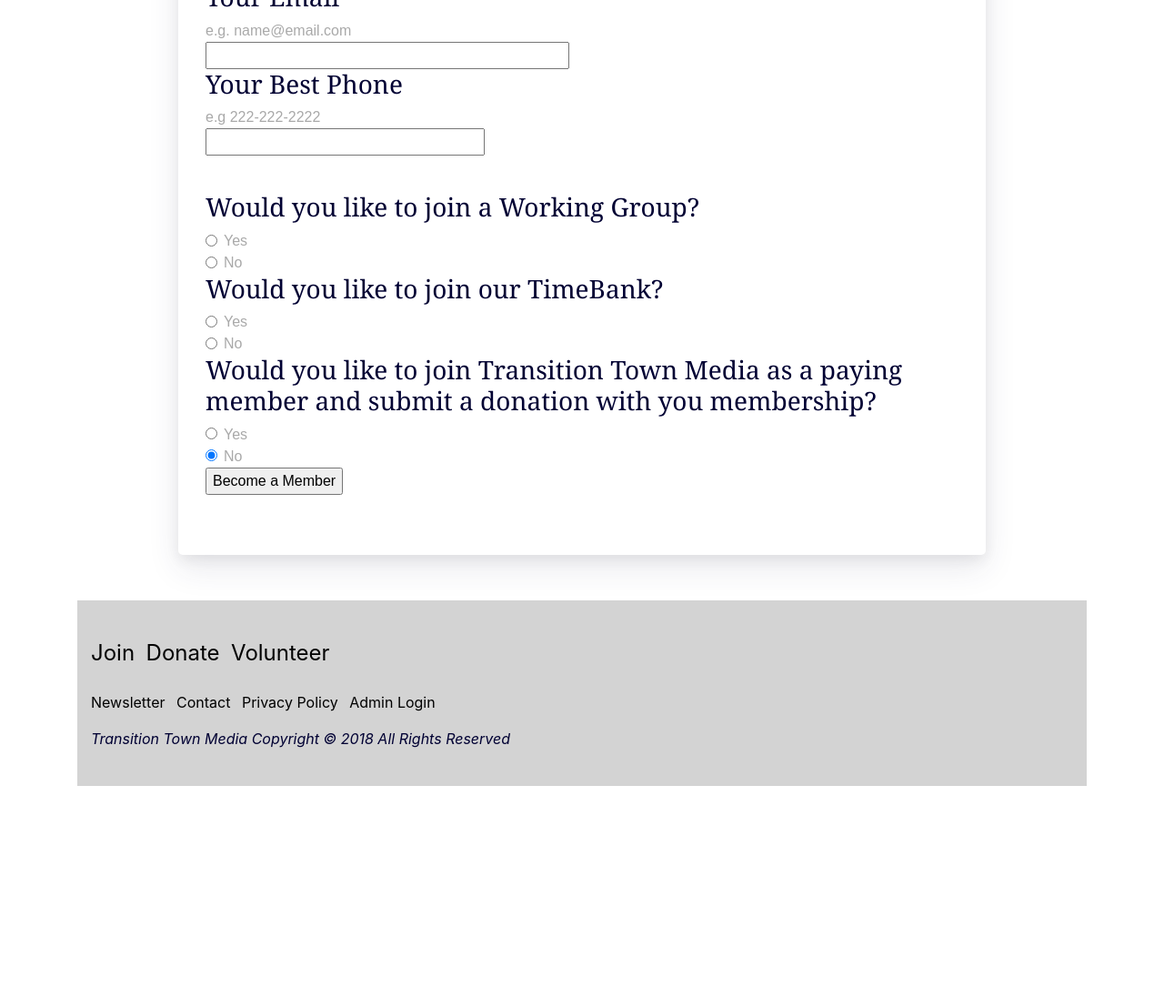
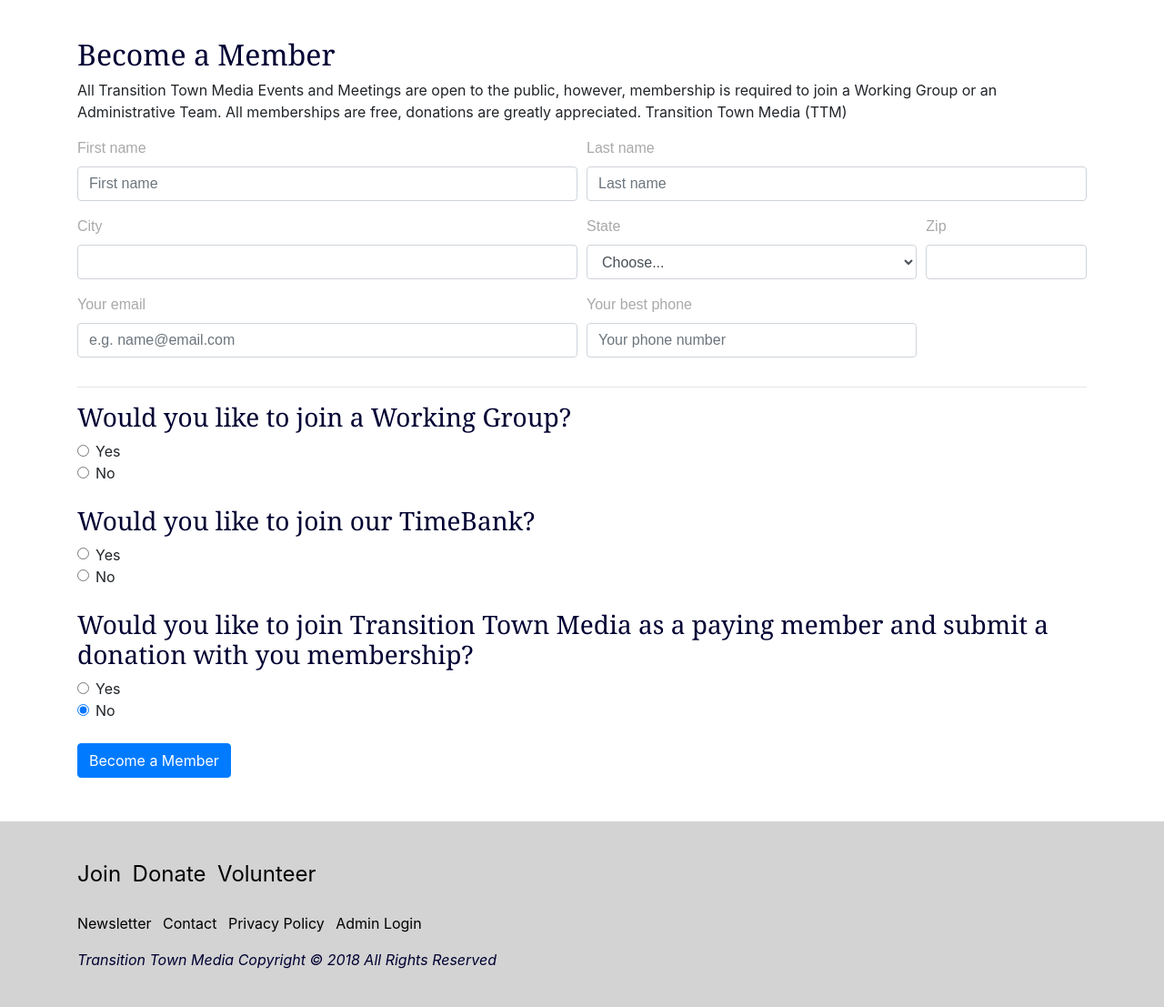
Before and after one commit to LoriImbesi/ttm-website-project, a PHP site: page /join.php in a window 1280 px wide. Shown: the part 501-1608 px from the top of the page at 91% size. Before the commit the page ends 1365 px from the top, so only its background shows below. Run offline with PHP 8.4, Linux system fonts and the light colour scheme; some libraries are stand-ins or nearby versions.

Commit message:
Added images and initiatives page, made changes to form on join page

```diff
--- a/includes/footer.php
+++ b/includes/footer.php
@@ -10,9 +10,9 @@
             <div class="row align-items-center">
                 <div class="col text-left">
                     <ul class="list-inline larger-footer-links">
-                        <li class="list-inline-item"><a href="#">Join</a></li>
+                        <li class="list-inline-item"><a href="join.php">Join</a></li>
                         <li class="list-inline-item"><a href="#">Donate</a></li>
-                        <li class="list-inline-item"><a href="#">Volunteer</a></li>
+                        <li class="list-inline-item"><a href="volunteerOps.php">Volunteer</a></li>
                     </ul>
 
                     <ul class="list-inline">
--- a/includes/nav.php
+++ b/includes/nav.php
@@ -13,16 +13,16 @@
                     <a class="nav-link" href="events.html">Events</a>
                 </li>
                 <li class="nav-item">
-                    <a class="nav-link" href="initiatives.html">Initiatives</a>
+                    <a class="nav-link" href="initiatives.php">Initiatives</a>
                 </li>
                 <li class="nav-item">
-                    <a class="nav-link" href="volunteerOps.html">Volunteer</a>
+                    <a class="nav-link" href="volunteerOps.php">Volunteer</a>
                 </li>
                 <li class="nav-item">
                     <a class="nav-link" href="blog.html">Blog</a>
                 </li>
                 <li class="nav-item">
-                    <a class="nav-link" href="support.html">Support</a>
+                    <a class="nav-link" href="support.php">Support</a>
                 </li>
             </ul>
         </div>
--- a/join.php
+++ b/join.php
@@ -12,33 +12,76 @@
 
         <?php include('includes/nav.php'); ?>
 
-        <hr>
+
+        <div class="jumbotron" style="background-image:  url('Assets/plantsinpots.png');" >
+            <div class ="container">
+            </div>
+        </div>
+
+
         <div class= "membership">
-            <h2 class="section-heading">Become a Member</h2>
             <div class="container">
-            <div class="membership-form">
-           </div>
-        <main>
-            <p>All Transition Town Media Events and Meetings are open to the public, however, membership is required to join a Working Group or an Administrative Team. All memberships are free, donations are greatly appreciated. Transition Town Media (TTM)
-            </p>
+                <h2 class="section-heading">Become a Member</h2>
 
-            <div class="form-wrapper">
+                <div class="membership-form">
+                </div>
+                <main>
+                    <p>All Transition Town Media Events and Meetings are open to the public, however, membership is required to join a Working Group or an Administrative Team. All memberships are free, donations are greatly appreciated. Transition Town Media (TTM)
+                    </p>
 
-                <form>
+                    <!-- <div class="form-wrapper"> -->
+                    <form>
+                        <div class="form-row">
+                            <div class="form-group col-md-6">
+                                <label for="inputFirstName">First name</label>
+                                <input type="FirstName" class="form-control" id="inputFirstName" placeholder="First name">
+                            </div>
+                            <div class="form-group col-md-6">
+                                <label for="inputLastName">Last name</label>
+                                <input type="LastName" class="form-control" id="inputLastName" placeholder="Last name">
+                            </div>
+                        </div>
+                        <div class="form-row">
+                            <div class="form-group col-md-6">
+                                <label for="inputCity">City</label>
+                                <input type="text" class="form-control" id="inputCity">
+                            </div>
+                            <div class="form-group col-md-4">
+                                <label for="inputState">State</label>
+                                <select id="inputState" class="form-control">
+                                    <option selected>Choose...</option>
+                                    <option>...</option>
+                                </select>
+                            </div>
+                            <div class="form-group col-md-2">
+                                <label for="inputZip">Zip</label>
+                                <input type="text" class="form-control" id="inputZip">
+                            </div>
+                        </div>
+                        <div class="form-row">
+                            <div class="form-group col-md-6">
+                                <label for="inputEmail">Your email</label>
+                                <input type="text" class="form-control" id="inputEmail" placeholder="e.g. name@email.com">
+                            </div>
+                            <div class="form-group col-md-4">
+                                <label for="inputPhoneNumber">Your best phone</label>
+                                <input type="PhoneNumber" class="form-control" id="inputPhoneNumber" placeholder="Your phone number">
+                            </div>
+                        </div>
+                        <hr>
 
-                    <p>
-                        First Name<br><input type="text" name="first_name" id="first_name" size="40"><br>
-                        Last Name<br><input type="text" name="last_name" id="last_name" size="40"><br>
-                    <h3>Where do you live?</h3>
-                    City<br><input type="text" name="city" id="city" size="30"><br>
-                    Zip code<br><input type="text" name="zipcode" id="zipcode" size="15" ><br>
-                    <h3>Your Email</h3>
-                    e.g. name@email.com<br><input type="email" name="email" id="email" size="40"><br>
-                    <h3>Your Best Phone</h3>
-                    e.g 222-222-2222<br><input type="tel" name="phone" id="phone" size="30">
+                        <!--<div class="form-group">
+<div class="form-check">
+<input class="form-check-input" type="checkbox" id="gridCheck">
+<label class="form-check-label" for="gridCheck">
+Check me out
+</label>
+</div>
+</div>
+<button type="submit" class="btn btn-primary">Sign in</button>
+-->
+                    </form>
 
-                    <p>&nbsp;</p>
-                    <p>
 
                     <h3>Would you like to join a Working Group?</h3>
 
@@ -54,6 +97,8 @@
                         <label class="form-check-label" for="yesNo">
                             No
                         </label>
+                        <div class="row mb-4">
+                        </div>
                     </div>
 
                     <h3>Would you like to join our TimeBank?</h3>
@@ -67,10 +112,14 @@
 
                     <div class="form-check">
                         <input class="form-check-input" type="radio" name="yesNo" id="yesNo" value="option1" checked>
-                        <label class="form-check-label" for="yesNo    ">
+                        <label class="form-check-label" for="yesNo">
                             No
                         </label>
+                        <div class="row mb-4">
+                        </div>
                     </div>
+
+
 
                     <h3>Would you like to join Transition Town Media as a paying member and submit a donation with you membership?</h3>
 
@@ -86,14 +135,16 @@
                         <label class="form-check-label" for="yesNo">
                             No
                         </label>
+                        <div class="row mb-4">
+                        </div>
                     </div>
+                    <button type="submit" class="btn btn-primary">Become a Member</button>
 
-                    <p>
-                        <input type="submit" value="Become a Member">
-                    </p>
-                </form>
+                    <div class="row mb-5">
+                    </div>
+                </main>
             </div>
-        </main>
+        </div>
 
         <?php include('includes/footer.php'); ?>
 
--- a/ttm.css
+++ b/ttm.css
@@ -29,7 +29,17 @@ body, html {
     background-size: cover;
     position: relative;
 }
+/*
+.darken {
+background-image: url("Assets/totnes-transition-town-the-happy-beast.jpg")
+linear-gradient(
+rgba(0, 0, 0, 0.5),
+rgba(0, 0, 0, 0.5)
+),
+url("Assets/totnes-transition-town-the-happy-beast.jpg");
+}
 
+*/
 
 #events .btn-see-all-events {
     vertical-align: super;
@@ -61,18 +71,17 @@ h2 {color: #000033;
     display: inline-block;
     margin-right: 30px;
 }
+
+.section-heading {
+    padding-top: 10px;
+}
+.sub-heading {
+    padding-top: 10px;
+}
 h3 {color: #000033; font-family: Georgia, "Times New Roman", serif; }
 
 form {font-family: sans-serif; color: darkgray; }
-.form-wrapper {
-    max-width: 80%;
-    min-width: 300px;
-    padding: 30px 50px 50px 30px;
-    margin: 50px auto;
-    background-color: #ffffff;
-    border-radius: 5px;
-    box-shadow: 0 15px 35px rgba(50,50,93,.1),0 5px 15px rgba(0,0,0,.07);
-}
+
 /* Style all font awesome icons */
 .fa {
     padding: 20px;
@@ -121,4 +130,4 @@ button { display: inline-block;
 .jumbotron .container {
     position:relative;
     top:50px;
-}min-height: 600px}
+    min-height: 600px}
```
Also changed, not shown: index.php (+25 -17 lines), initiatives.php (added, +76 -0 lines), volunteerOps.php (+43 -16 lines), workingGrps.php (deleted), 3 other files. Lines whose indentation alone changed are shown as unchanged.
